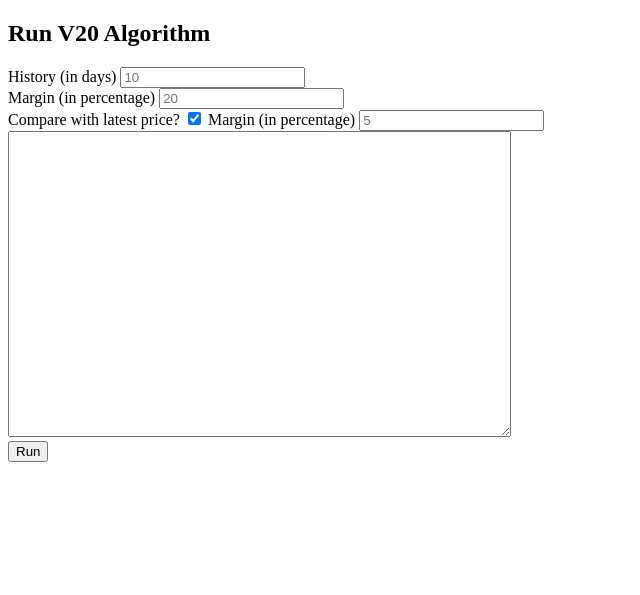
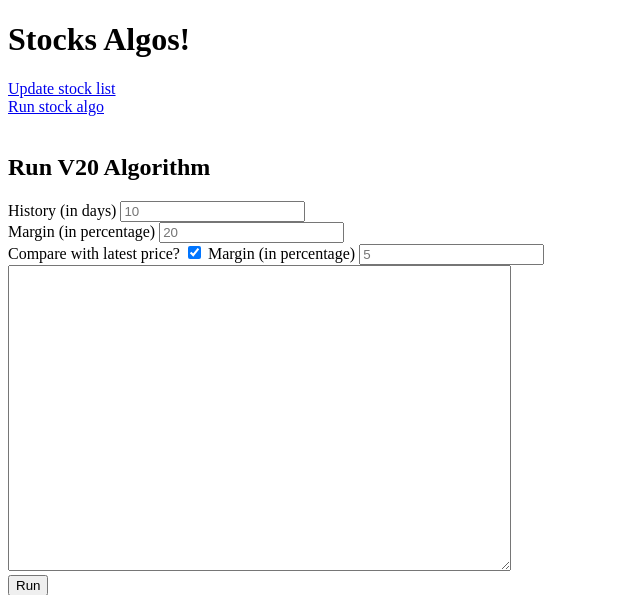
Before and after one commit to chittalpatel/v20algo, a Flask app: template templates/runAlgo.html in a window 1280 px wide. Shown: the top 595 px of the page, without its empty margins (0-640 px from the left). Run offline with Flask 3, Linux system fonts and the light colour scheme; the template is opened without the code that fills it, so the values that code supplies are empty; parts of the project's set-up code (start-up, migrations or seed data) failed here and were passed over.

Commit message:
allow stock update

```diff
--- a/app.py
+++ b/app.py
@@ -10,23 +10,23 @@ with open(STOCKS_FILE) as f:
     stocks = sorted(f.read().splitlines())
 
 
-# @app.route('/')
-# def index():
-#     return render_template("index.html")
+@app.route('/')
+def index():
+    return render_template("index.html")
 
 
-# @app.route('/stocks', methods=['GET', 'POST'])
-# def stock():
-#     global stocks
-#     if request.method == 'POST':
-#         stocks = request.form["stocks"].splitlines()
-#         with open("./stocks", "w+") as fi:
-#             fi.write("\n".join(stocks))
-#     return render_template("stocks.html", stocks="\n".join(stocks))
+@app.route('/stocks', methods=['GET', 'POST'])
+def stock():
+    global stocks
+    if request.method == 'POST':
+        stocks = request.form["stocks"].splitlines()
+        with open(STOCKS_FILE, "w+") as fi:
+            fi.write("\n".join(stocks))
+    return render_template("stocks.html", stocks="\n".join(stocks))
 
 
-@app.route('/', methods=['GET', 'POST'])
-def index():
+@app.route('/run', methods=['GET', 'POST'])
+def run():
     result = []
     history = 10
     margin = 20
@@ -52,4 +52,4 @@ def index():
 
 
 if __name__ == '__main__':
-    app.run()
+    app.run(host='0.0.0.0', port=8000)
--- a/config.py
+++ b/config.py
@@ -2,4 +2,5 @@ from pathlib import Path
 
 DATA_DIR = Path("data")  # Folder where the stock data will be stored
 STOCKS_FILE = Path("stocks")  # Stocks to use
+MASTER_STOCKS_FILE = Path("master-stocks")  # Stocks to use for master data
 DEFAULT_INITIAL_YEARS = 5
--- a/templates/index.html
+++ b/templates/index.html
@@ -9,8 +9,8 @@
     Stocks Algos!
 </h1>
 <p>
-<!--    <a href="/stocks">Update stock list</a>-->
-<!--    <br>-->
+    <a href="/stocks">Update stock list</a>
+    <br>
     <a href="/run">Run stock algo</a>
     <br>
     <br>
--- a/templates/runAlgo.html
+++ b/templates/runAlgo.html
@@ -5,16 +5,16 @@
     <title>StockAlgo</title>
 </head>
 <body>
-<!--<h1>-->
-<!--    Stocks Algos!-->
-<!--</h1>-->
-<!--<p>-->
-<!--    <a href="/stocks">Update stock list</a>-->
-<!--    <br>-->
-<!--    <a href="/run">Run stock algo</a>-->
-<!--    <br>-->
-<!--    <br>-->
-<!--</p>-->
+<h1>
+    Stocks Algos!
+</h1>
+<p>
+    <a href="/stocks">Update stock list</a>
+    <br>
+    <a href="/run">Run stock algo</a>
+    <br>
+    <br>
+</p>
 
 <div>
     <h2> Run V20 Algorithm </h2>
```
Also changed, not shown: sync_data.py (+11 -6 lines), 2 other files.
